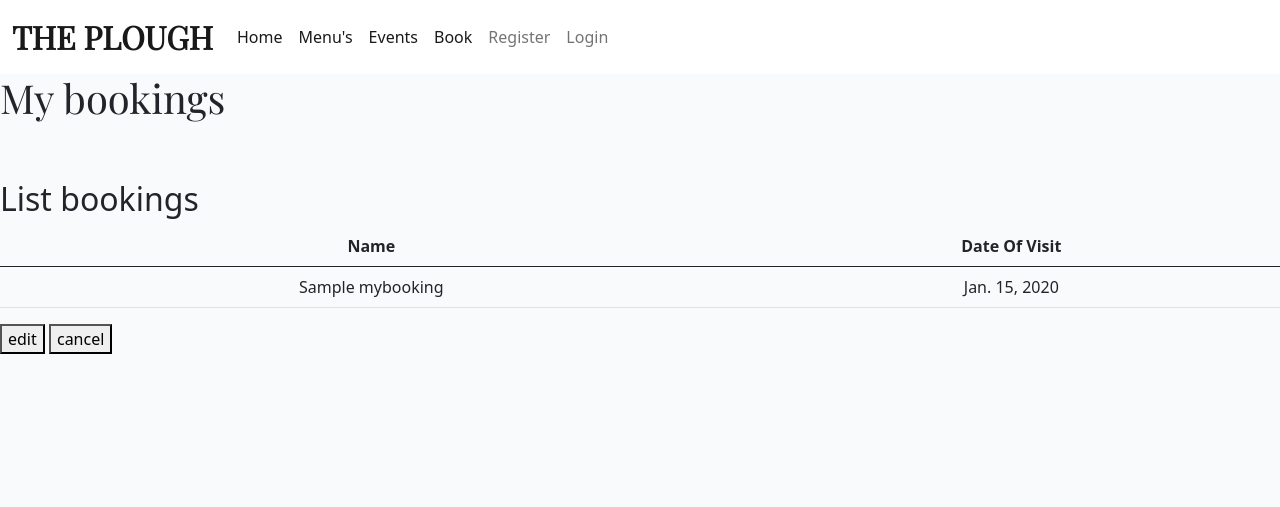
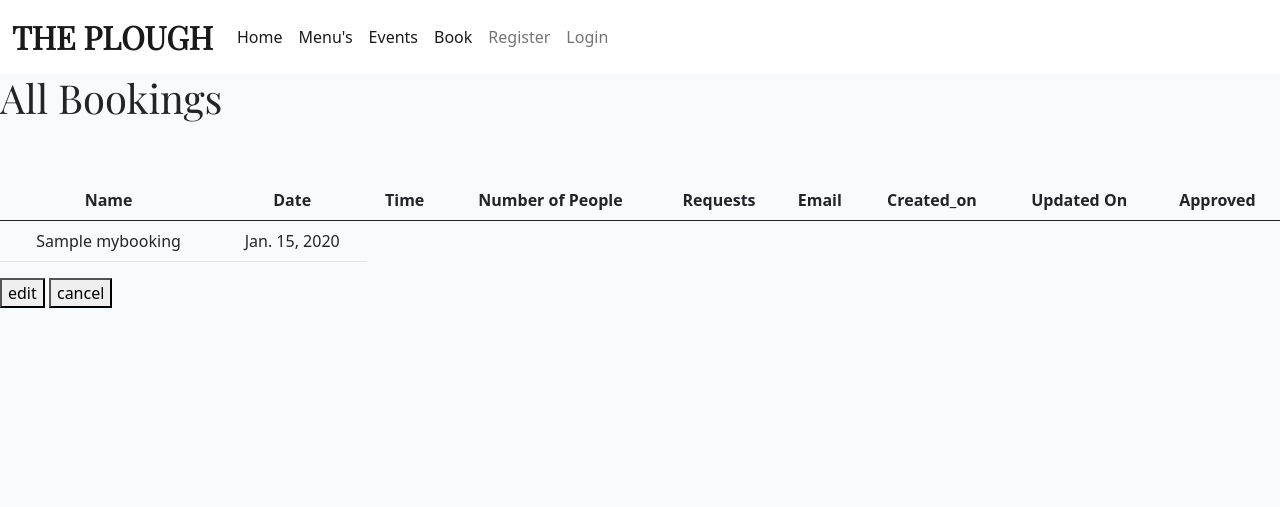
Before and after one commit to jamiebradford123/The-Plough-Booking, a Django app: template templates/mybookings.html in a window 1280 px wide. Shown: the top 507 px of the page. Run offline with Django 3.2, Linux system fonts and the light colour scheme; tables that the repository leaves empty hold one stand-in row (values such as "Sample post"); the template is opened without the code that fills it: values that come from a table or form of the project are taken from there, most other values are stand-ins (such as "Sample title", 1, 10 or a date in 2020); some libraries are stand-ins or nearby versions.

Commit message:
add table to all bookings page

```diff
--- a/accounts/views.py
+++ b/accounts/views.py
@@ -4,8 +4,4 @@ from book.models import Book
 
 
 def mybookings(request):
-    mybookings = BookForm.all()
-    context = {
-        'mybookings': mybookings
-    }
-    return render(request, "mybookings.html", context)
+    return render(request, "mybookings.html")
--- a/templates/mybookings.html
+++ b/templates/mybookings.html
@@ -3,13 +3,23 @@
 {% block content %}
 {% load crispy_forms_tags %}
 
-<h1>My bookings</h1>
-<h2>List bookings</h2>
+<h1>All Bookings</h1>
 <table class="table table_id pt-5 text-center">
      <thead>
       <tr>
         <th scope="col">Name</th>
-        <th scope="col">Date Of Visit</th>
+        <th scope="col">Date</th>
+        <th scope="col">Time</th>
+        <th scope="col">Number of People</th>
+        <th scope="col">Requests</th>
+        <th scope="col">Email</th>
+        <th scope="col">Created_on</th>
+        <th scope="col">Updated On</th>
+        <th scope="col">Approved</th>
+
+
+
+
 
       </tr>
     </thead>
```
